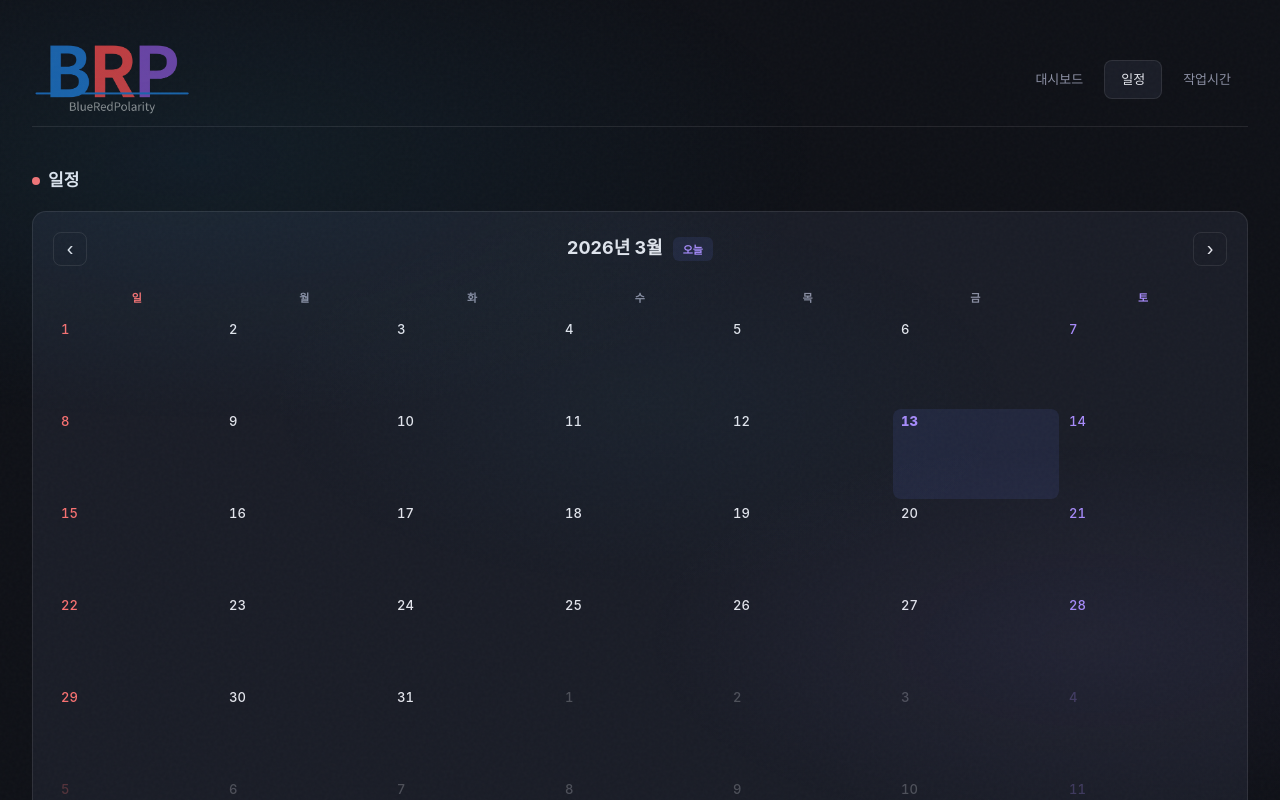
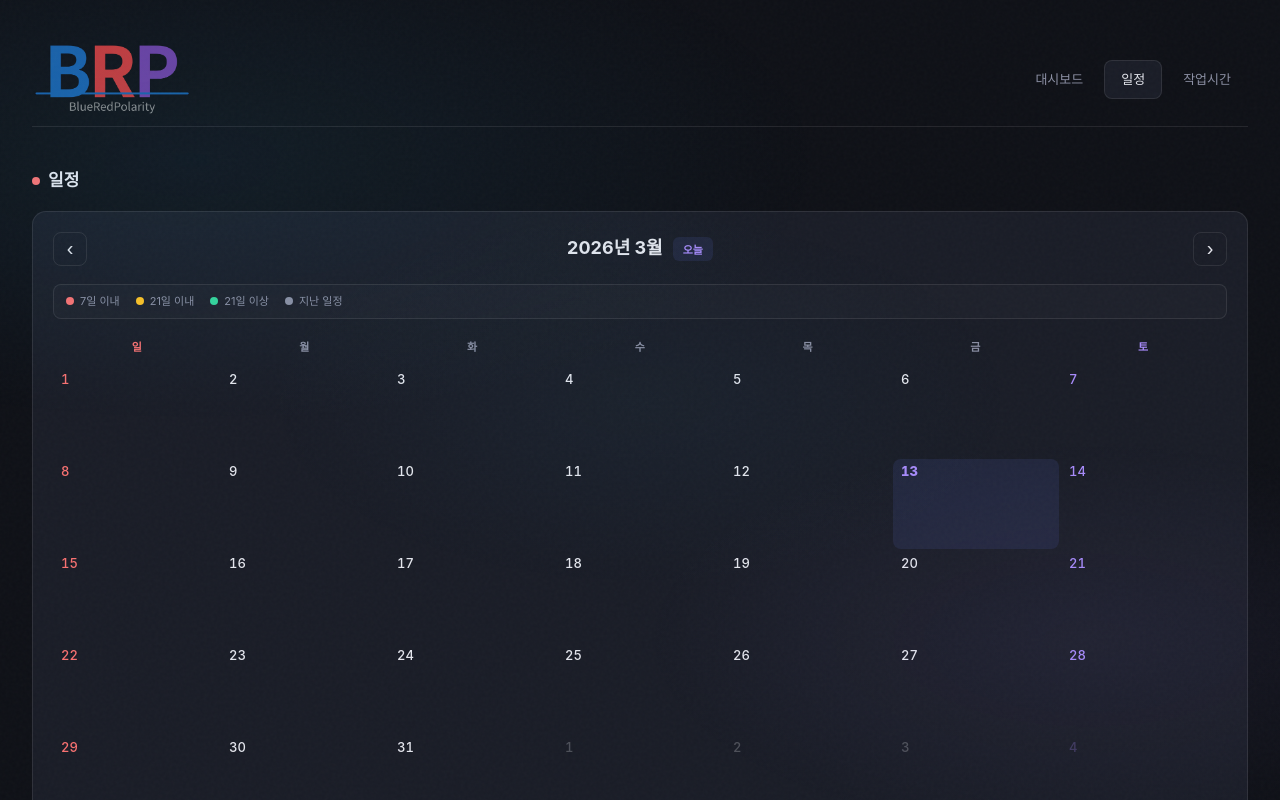
Before and after one commit to BlueDeveloper/Archive, a Next.js app: page /dashboard/schedule in a window 1280 px wide. Shown: the top 800 px of the page. Built offline with nearby package versions, Linux system fonts and the light colour scheme.

Commit message:
달력 색상 범례 추가 - 빨강(7일 이내), 노랑(21일 이내), 초록(21일+), 회색(지난 일정)
Co-Authored-By: Claude Opus 4.6 (1M context) <noreply@anthropic.com>

```diff
--- a/components/dashboard/Calendar.module.css
+++ b/components/dashboard/Calendar.module.css
@@ -85,6 +85,32 @@
 
 .sun { color: var(--red); }
 .sat { color: var(--accent); }
+
+/* 범례 */
+.legend {
+  display: flex;
+  gap: 16px;
+  margin-bottom: 14px;
+  padding: 8px 12px;
+  background: rgba(255, 255, 255, 0.02);
+  border: 1px solid var(--border);
+  border-radius: 8px;
+}
+
+.legendItem {
+  display: flex;
+  align-items: center;
+  gap: 6px;
+  font-size: 11px;
+  color: var(--dim);
+}
+
+.legendDot {
+  width: 8px;
+  height: 8px;
+  border-radius: 50%;
+  flex-shrink: 0;
+}
 
 /* 그리드 */
 .grid {
@@ -459,6 +485,16 @@
     font-size: 11px;
   }
 
+  .legend {
+    gap: 10px;
+    padding: 6px 10px;
+    flex-wrap: wrap;
+  }
+
+  .legendItem {
+    font-size: 10px;
+  }
+
   /* PC 텍스트 숨기기 */
   .cellEvents {
     display: none;
--- a/components/dashboard/Calendar.tsx
+++ b/components/dashboard/Calendar.tsx
@@ -121,6 +121,26 @@ export default function Calendar({ deadlines }: Props) {
             <button className={styles.todayBtn} onClick={goToday}>오늘</button>
           </div>
           <button className={styles.navBtn} onClick={goNext}>&#8250;</button>
+        </div>
+
+        {/* 범례 */}
+        <div className={styles.legend}>
+          <div className={styles.legendItem}>
+            <span className={styles.legendDot} style={{ background: "var(--red)" }} />
+            <span>7일 이내</span>
+          </div>
+          <div className={styles.legendItem}>
+            <span className={styles.legendDot} style={{ background: "var(--yellow)" }} />
+            <span>21일 이내</span>
+          </div>
+          <div className={styles.legendItem}>
+            <span className={styles.legendDot} style={{ background: "var(--green)" }} />
+            <span>21일 이상</span>
+          </div>
+          <div className={styles.legendItem}>
+            <span className={styles.legendDot} style={{ background: "var(--dim)" }} />
+            <span>지난 일정</span>
+          </div>
         </div>
 
         {/* 요일 */}
```
